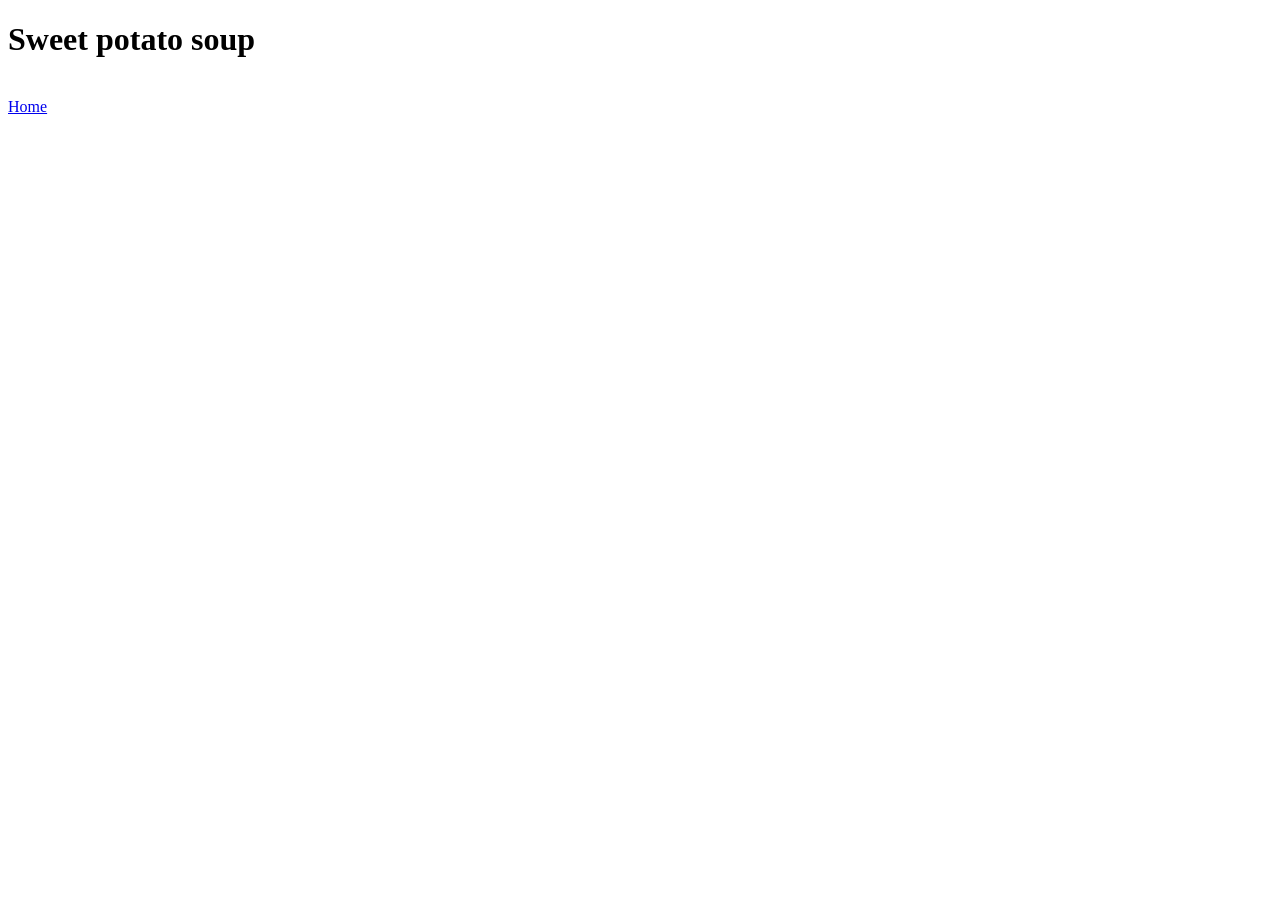
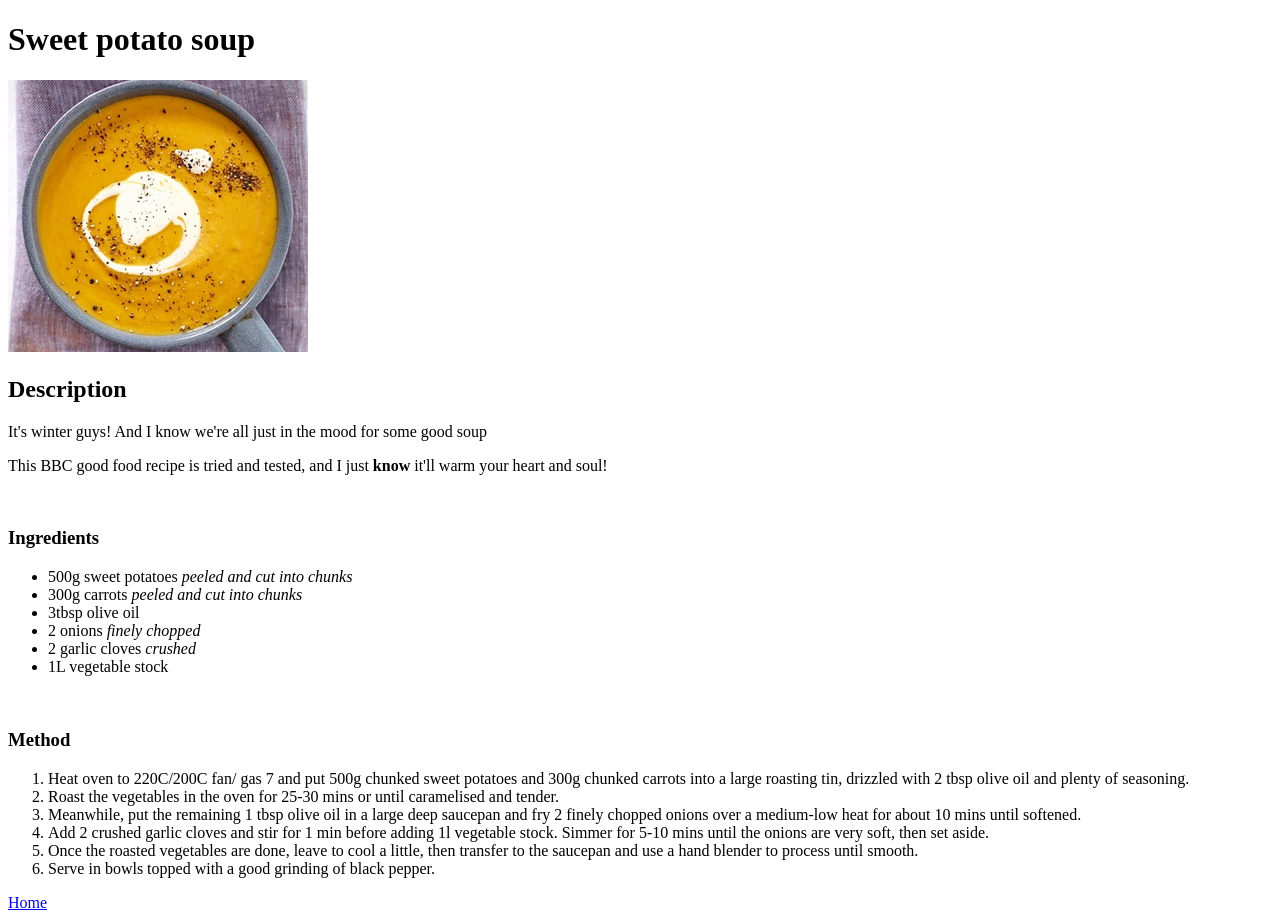
Before and after one commit to elstarss/odin-recipes, a plain HTML site: page recipes/good-soup.html in a window 1280 px wide. Before the commit the page ends 800 px from the top, so only its background shows below. Drawn offline with Linux system fonts and the light colour scheme.

Commit message:
Completed good-soup recipe added image, description, ingredients and method for soup recipe

```diff
--- a/recipes/good-soup.html
+++ b/recipes/good-soup.html
@@ -5,7 +5,31 @@
 
     <body>
         <h1>Sweet potato soup</h1>
+        <img src="../imgs/soup-img.jpg" heigh="300" width="300">
         <br>
+        <h2>Description</h2>
+        <p>It's winter guys! And I know we're all just in the mood for some good soup</p>
+        <p>This BBC good food recipe is tried and tested, and I just <strong> know </strong>it'll warm your heart and soul!</p>
+        <br>
+        <h3>Ingredients</h3>
+        <ul>
+            <li>500g sweet potatoes <em>peeled and cut into chunks</em></li>
+            <li>300g carrots <em>peeled and cut into chunks</em></li>
+            <li>3tbsp olive oil</li>
+            <li>2 onions <em>finely chopped</em></li>
+            <li>2 garlic cloves <em>crushed</em></li>
+            <li>1L vegetable stock</li>
+        </ul>
+        <br>
+        <h3>Method</h3>
+        <ol>
+            <li>Heat oven to 220C/200C fan/ gas 7 and put 500g chunked sweet potatoes and 300g chunked carrots into a large roasting tin, drizzled with 2 tbsp olive oil and plenty of seasoning.</li>
+            <li>Roast the vegetables in the oven for 25-30 mins or until caramelised and tender.</li>
+            <li>Meanwhile, put the remaining 1 tbsp olive oil in a large deep saucepan and fry 2 finely chopped onions over a medium-low heat for about 10 mins until softened.</li>
+            <li>Add 2 crushed garlic cloves and stir for 1 min before adding 1l vegetable stock. Simmer for 5-10 mins until the onions are very soft, then set aside.</li>
+            <li>Once the roasted vegetables are done, leave to cool a little, then transfer to the saucepan and use a hand blender to process until smooth. </li>
+            <li>Serve in bowls topped with a good grinding of black pepper.</li>
+        </ol>
         <a href="../index.html">Home</a>
     </body>
 
```
Also changed, not shown: imgs/soup-img.jpg (added).
